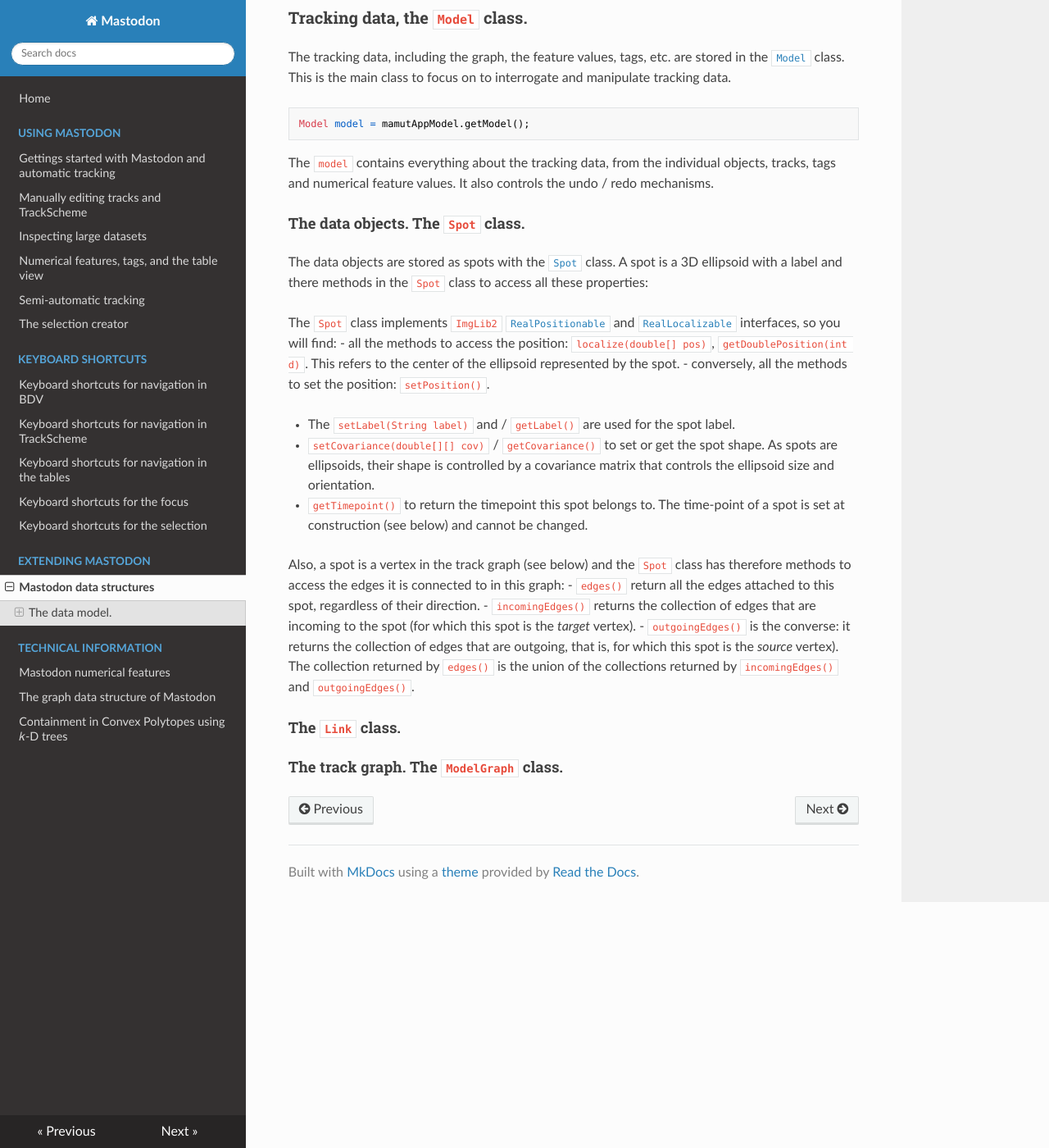
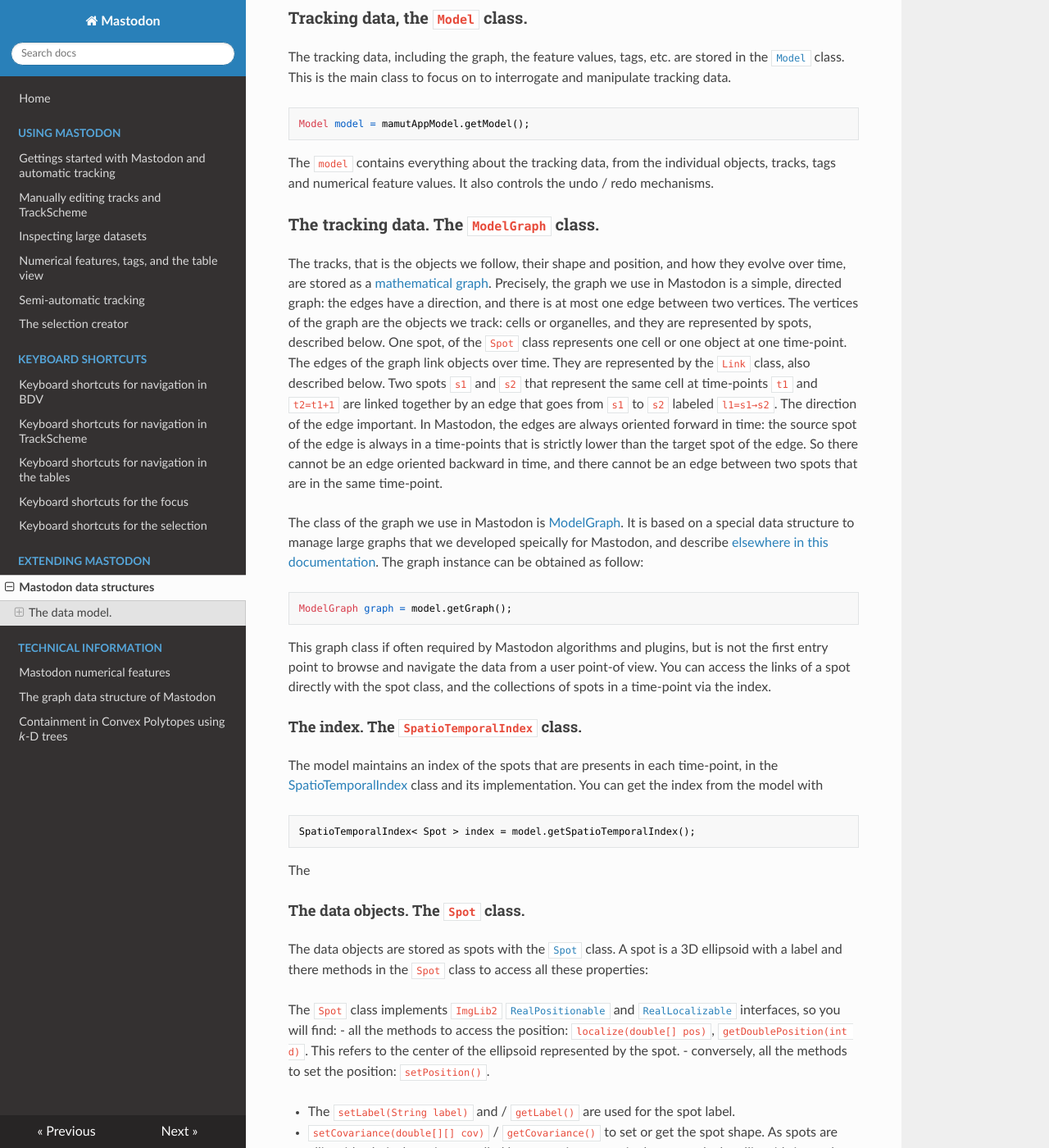
Before and after one commit to mastodon-sc/mastodon-documentation, an MkDocs documentation site: the page built from docs/partC/mastodon_data_structures.md, in a window 1280 px wide and 1400 px high, scrolled down 633 px. Shown: the whole window at 82% size. Built offline with MkDocs 1.6.1, drawn with Linux system fonts in a browser that asks for light colours; nearby versions of some CDN libraries.

Commit message:
More on data structure.

````diff
--- a/docs/partC/mastodon_data_structures.md
+++ b/docs/partC/mastodon_data_structures.md
@@ -32,6 +32,40 @@
 The `model` contains everything about the tracking data, from the individual objects, tracks, tags and numerical feature values.
 It also controls the undo / redo mechanisms.
 
+### The tracking data. The `ModelGraph` class.
+
+The tracks, that is the objects we follow, their shape and position, and how they evolve over time, are stored as a [mathematical graph](https://en.wikipedia.org/wiki/Graph_(discrete_mathematics)).
+Precisely, the graph we use in Mastodon is a simple, directed graph: the edges have a direction, and there is at most one edge between two vertices.
+The vertices of the graph are the objects we track: cells or organelles, and they are represented by spots, described below.
+One spot, of the `Spot` class represents one cell or one object at one time-point.
+The edges of the graph link objects over time.
+They are represented by the `Link` class, also described below.
+Two spots `s1` and `s2` that represent the same cell at time-points `t1` and `t2=t1+1` are linked together by an edge that goes from `s1` to `s2` labeled `l1=s1→s2`.
+The direction of the edge important.
+In Mastodon, the edges are always oriented forward in time: the source spot of the edge is always in a time-points that is strictly lower than the target spot of the edge.
+So there cannot be an edge oriented backward in time, and there cannot be an edge between two spots that are in the same time-point.
+
+The class of the graph we use in Mastodon is [ModelGraph](https://github.com/mastodon-sc/mastodon/blob/master/src/main/java/org/mastodon/mamut/model/ModelGraph.java).
+It is based on a special data structure to manage large graphs that we developed speically for Mastodon, and describe [elsewhere in this documentation](../partD/mastodon_graph_data_structure.md).
+The graph instance can be obtained as follow:
+```java
+ModelGraph graph = model.getGraph();
+```
+
+This graph class if often required by Mastodon algorithms and plugins, but is not the first entry point to browse and navigate the data from a user point-of view.
+You can access the links of a spot directly with the spot class, and the collections of spots in a time-point via the index.
+
+#### The index. The `SpatioTemporalIndex` class.
+
+The model maintains an index of the spots that are presents in each time-point, in the [SpatioTemporalIndex](https://github.com/mastodon-sc/mastodon-graph/blob/master/src/main/java/org/mastodon/spatial/SpatioTemporalIndex.java) class and its implementation.
+You can get the index from the model with
+```java
+SpatioTemporalIndex< Spot > index = model.getSpatioTemporalIndex();
+```
+
+The
+
+
 #### The data objects. The `Spot` class.
 
 The data objects are stored as spots with the [`Spot`](https://github.com/mastodon-sc/mastodon/blob/master/src/main/java/org/mastodon/mamut/model/Spot.java) class.
````
